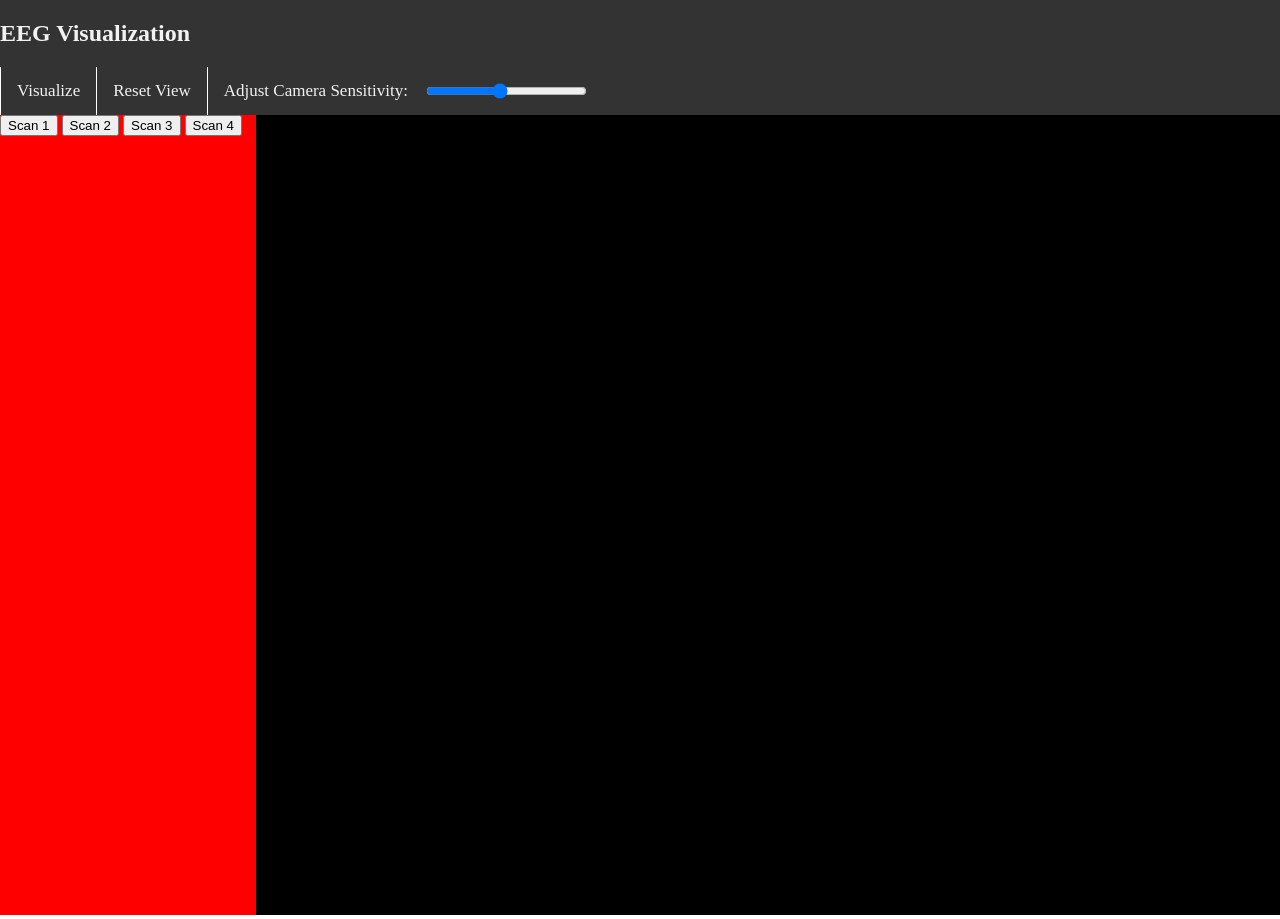
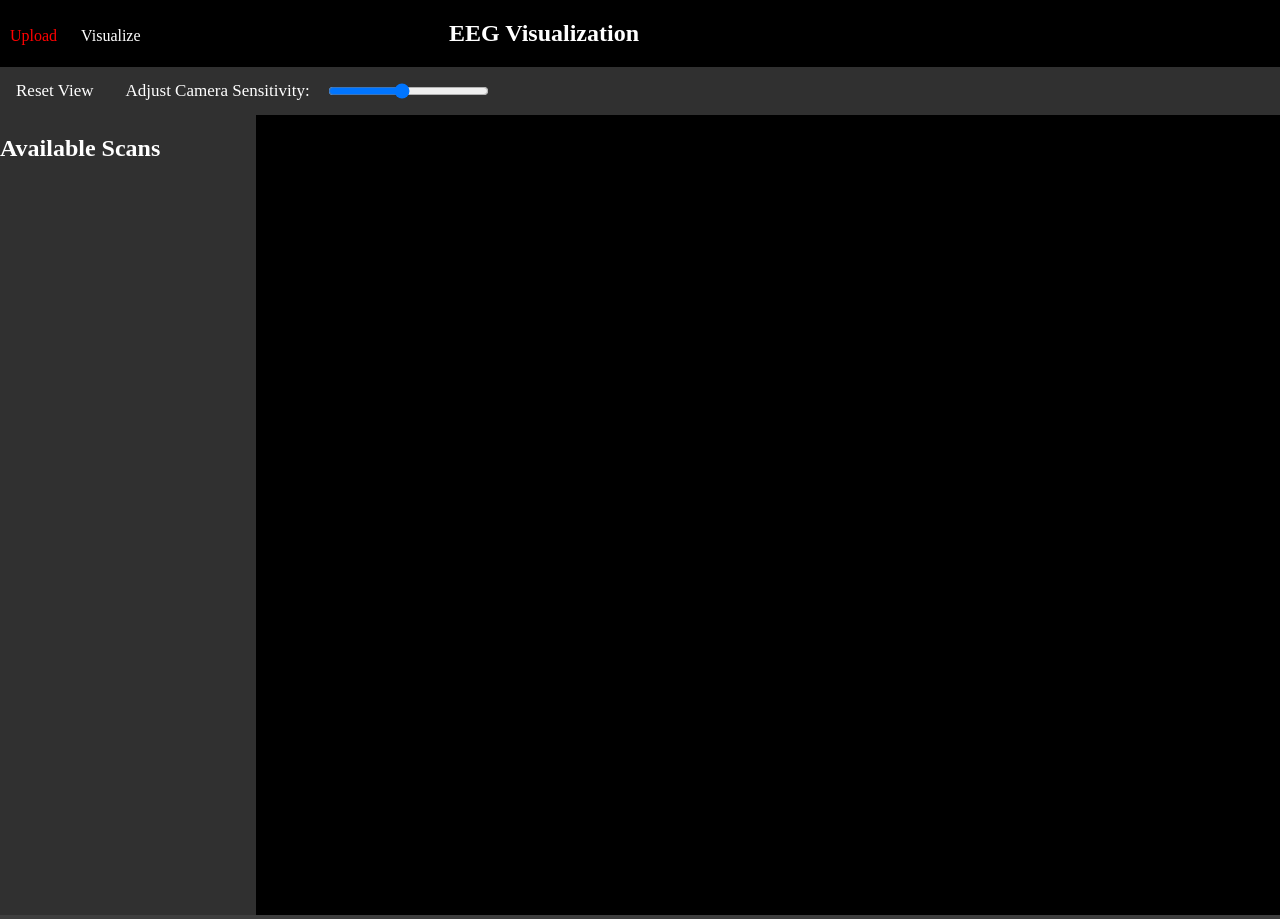
Before and after one commit to nmuscolino/CS495_EEG_Visualization, a Django app: page /visualize in a window 1280 px wide. Run offline with Django 3.2, Linux system fonts and the light colour scheme; data that the repository does not hold is empty; some libraries are stand-ins or nearby versions.

Commit message:
added option to display all scans in database, organized css, changed color scheme

```diff
--- /dev/null
+++ b/eeg_visualization/eeg_app/static/css/navigationbar.css
@@ -0,0 +1,26 @@
+body {
+    margin: 0;
+    background-color: rgb(62, 62, 62);
+
+}
+canvas { display: block; }
+
+.navigation-bar {
+    position: sticky; /*sticky not working*/
+    top: 0px;
+    background-color: black;
+    color: white;
+    overflow: hidden;
+}
+
+.navigation-bar label {
+    padding-top: 100%;
+    padding-bottom: 100%;
+    padding-left: 10px;
+    padding-right: 10px;
+}
+
+.navigation-bar label:hover {
+    color: red;
+    cursor: pointer;
+}
--- a/eeg_visualization/eeg_app/static/css/home.css
+++ b/eeg_visualization/eeg_app/static/css/visualize.css
@@ -1,35 +1,44 @@
-body { margin: 0; }
-canvas { display: block; }
-
-.navbar .btn-css {
+.controls .btn-css {
     display: none;
 }
 
-.navbar {
-    background-color: #333;
+.controls {
+    background-color: rgb(48,48,48);
     color: #f2f2f2;
     overflow: hidden;
 }
 
 /*Makes the button labels align on the left and sets their characteristics*/
-.navbar label {
+.controls label {
     float: left;
-    color: #f2f2f2;
+    color: white;
     text-align: center;
     padding: 14px 16px;
     text-decoration: none;
     font-size: 17px;
-    border-left: 1px solid white;
 }
 
 /*Changes the button colors when you hover over them*/
-.navbar .btn-label:hover {
-    background-color: #ddd;
-    color: black;
+#reset-label:hover {
+    background-color: rgb(48,48,48);
+    color: red;
     cursor: pointer;
 }
 
-.navbar input[type="range"] {
+.controls input[type="range"] {
     padding: 14px 16px;
     cursor: pointer;
 }
+
+#menu h2 {
+    color: white;
+}
+
+#menu p {
+    color: white;
+}
+
+#menu p:hover {
+    color: red;
+    cursor: pointer;
+}
--- a/eeg_visualization/eeg_app/templates/upload.html
+++ b/eeg_visualization/eeg_app/templates/upload.html
@@ -2,16 +2,16 @@
     <title>Upload Page</title>
     {% load static %}
     <link rel="stylesheet" type="text/css" href={% static 'css/upload.css' %}>
+    <link rel="stylesheet" type="text/css" href={% static 'css/table.css' %}>
+    <link rel="stylesheet" type="text/css" href={% static 'css/navigationbar.css' %}>
     <script type="module" src={% static 'js/upload_page/upload.js' %} defer></script>
 </head>
 
 <body>
     <div class="navigation-bar">
         <div style="display: inline-block">
-            <label for="home">Home</label>
             <label for="upload">Upload</label>
             <label for="visualize">Visualize</label>
-            <button id="home" style="display: none;"></button>
             <button id="upload" style="display: none;"></button>
             <button id="visualize" style="display: none;"></button>
         </div>
@@ -35,7 +35,7 @@
             </div>
 
             <div style="display: inline-block; width: 20%">
-                <input type="text" id="name-of-file" style="display: inline-block; background-color: purple; color: white; width: 100%">
+                <input type="text" id="name-of-file">
             </div>
 
             <input type="file" id="file-input" accept=".pts, .json" style="display: none;">
--- a/eeg_visualization/eeg_app/templates/visualize.html
+++ b/eeg_visualization/eeg_app/templates/visualize.html
@@ -1,6 +1,6 @@
 <html>
   <head>
-    <title>BCI Vis Test</title>
+    <title>EEG Visualization</title>
     <meta charset="UTF-8">
     <meta name="viewport" content="width=device-width, initial-scale=1.0">
 
@@ -16,43 +16,43 @@
     </script>
     <!-- Import CSS from static files -->
     {% load static %}
-   <link rel="stylesheet" type="text/css" href="{% static 'css/home.css' %}">
+   <link rel="stylesheet" type="text/css" href="{% static 'css/visualize.css' %}">
+   <link rel="stylesheet" type="text/css" href="{% static 'css/navigationbar.css' %}">
    <script type="module" src="{% static 'js/visualization_page/visualization.js' %}" defer></script>
    <script type="module" src="{% static 'js/visualization_page/home.js' %}" defer></script>
 
    <!--<script type="text/javascript" src="{% static 'js/visualization_page/GetWithID.js' %}"></script> -->
 
-
   </head>
 
   <body>
-    <!-- Navigation Bar Header -->
-    <div class="navbar">
-      <h2>EEG Visualization</h2>
+      <div class="navigation-bar">
+          <div style="display: inline-block">
+            <label for="upload">Upload</label>
+            <label for="visualize">Visualize</label>
+            <button id="upload" style="display: none;"></button>
+            <button id="visualize" style="display: none;"></button>
+          </div>
 
-      <label for="visualize-button" class="btn-label">Visualize</label>
-      <button type="button" id="visualize-button" class="btn-css">Visualize</button>
+          <div id="title" , style="display: inline-block; padding-left: 23%">
+            <h2 style="position: relative">EEG Visualization</h2>
+          </div>
+      </div>
 
-      <!-- Setup Reset Camera Button -->
-      <label for="camera-reset">Reset View</label>
-      <button type="button" id="camera-reset" class="btn-css">Reset View</button>
+      <div class="controls">
+          <!-- Setup Reset Camera Button -->
+          <label id="reset-label" for="camera-reset">Reset View</label>
+          <button type="button" id="camera-reset" class="btn-css">Reset View</button>
 
-      <!-- Setup Sensitivity Slider-->
-      <label for="sensSlider">Adjust Camera Sensitivity:</label>
-      <input type="range" min="1" max="10" value="5" step="0.5" class="slider" id="sensSlider">
-    </div>
+          <!-- Setup Sensitivity Slider -->
+          <label for="sensSlider">Adjust Camera Sensitivity:</label>
+          <input type="range" min="1" max="10" value="5" step="0.5" class="slider" id="sensSlider">
+      </div>
 
 
   <div style="width: 100%; height: 100%; background-color: black;">
-    <div id="menu" style="width: 20%; height: 100%; background-color: red; vertical-align: top; display: inline-block">
-
-      <div style="display: block">
-        <button type="button" id="button1" value="1">Scan 1</button>
-        <button type="button" value="2" onclick="GetWithID(this.value)">Scan 2</button>
-        <button type="button" value="3" onclick="GetWithID(this.value)">Scan 3</button>
-        <button type="button" value="4" onclick="GetWithID(this.value)">Scan 4</button>
-      </div>
-
+    <div id="menu" style="width: 20%; height: 100%; background-color: rgb(48,48,48); vertical-align: top; display: inline-block">
+      <h2>Available Scans</h2>
     </div>
 
     <div id="visualization" style="width: 79%; height: 100%; background-color: black; display: inline-block"></div>
--- a/eeg_visualization/eeg_app/urls.py
+++ b/eeg_visualization/eeg_app/urls.py
@@ -13,4 +13,5 @@ urlpatterns = [
     path('visualize', views.visualize, name='visualize'),
     path('getjsonfromdb/<int:id>', views.GetJsonFromDB, name='getjsonfromdb'),
     path('postjsondata', views.PostJSON, name='postjsondata'),
+    path('getdbdatawithjson', views.GetDbDataWithJson, name='getdbdatawithjson'),
 ]
--- a/eeg_visualization/eeg_app/views.py
+++ b/eeg_visualization/eeg_app/views.py
@@ -77,6 +77,12 @@ def GetDbData(request):
     return HttpResponse(tableData_json)
 
 
+def GetDbDataWithJson(request):
+    tableData = Scan.objects.all().order_by("-upload_date")
+    # Convert the data to JSON format and return it as an HTTPResponse
+    tableData_json = serializers.serialize("json", tableData, fields=("scan_name", "upload_date", "scan_json"))
+    return HttpResponse(tableData_json)
+
 def GetJsonFromDB(request, id=None):
     print("here in lookup")
     id = int(id)
```
Also changed, not shown: eeg_visualization/eeg_app/static/css/table.css (added, +34 -0 lines), eeg_visualization/eeg_app/static/css/upload.css (+9 -61 lines), eeg_visualization/eeg_app/static/css/visualization.css (deleted, +0 -35 lines), eeg_visualization/eeg_app/static/js/visualization_page/home.js (+44 -5 lines), eeg_visualization/eeg_app/templates/home.html (deleted, +0 -45 lines), eeg_visualization/eeg_app/static/js/visualization_page/visualize.js (renamed from eeg_visualization/eeg_app/static/js/visualization_page/visualization.js).
